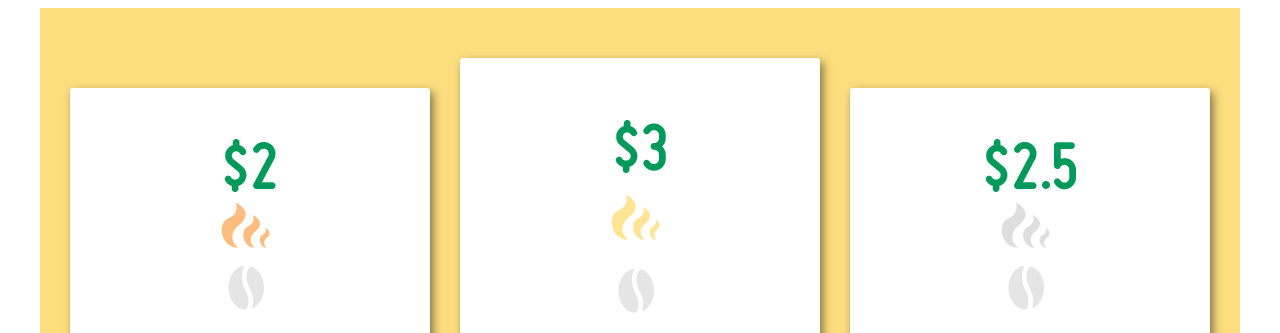
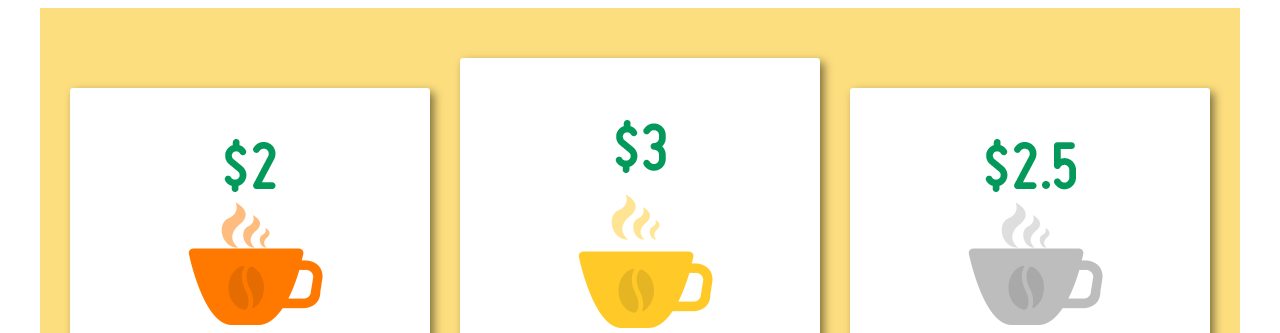
Before and after one commit to VitaliiKotsyubinsky/HW_coffe, a plain HTML site: page index.html in a window 1280 px wide. Shown: the top 333 px of the page. Drawn offline with Linux system fonts and the light colour scheme; the site is published under a folder, as on GitHub Pages, so addresses that start at the root find nothing; a web font is replaced by a local one.

Commit message:
add shadow

```diff
--- a/style.css
+++ b/style.css
@@ -34,7 +34,7 @@ body {
     align-items: center;
     justify-content: center;
     justify-content: space-evenly;
-    box-shadow: 3px 4px 10px rgba(0, 0, 0, 0.5);
+    box-shadow: 4px 4px 10px rgba(0, 0, 0, 0.5);
     border-radius: 3px;
 }
 
@@ -57,21 +57,21 @@ body {
     margin-left: 10px;
     width: 135px;
     height: 77px;
-    background-image: url(/img/cup.png);
+    background-image: url(img/cup.png);
 }
 
 .cap_2 {
     margin-left: 10px;
     width: 135px;
     height: 77px;
-    background-image: url(/img/cup_gold.png);
+    background-image: url(img/cup_gold.png);
 }
 
 .cap_3 {
     margin-left: 10px;
     width: 135px;
     height: 77px;
-    background-image: url(/img/cup_silver.png);
+    background-image: url(img/cup_silver.png);
 }
 
 .cap_1 img {
```
